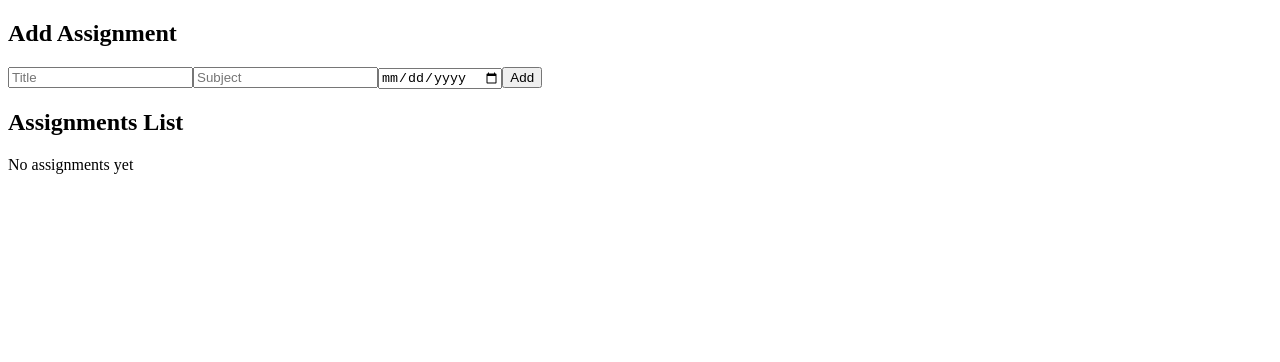
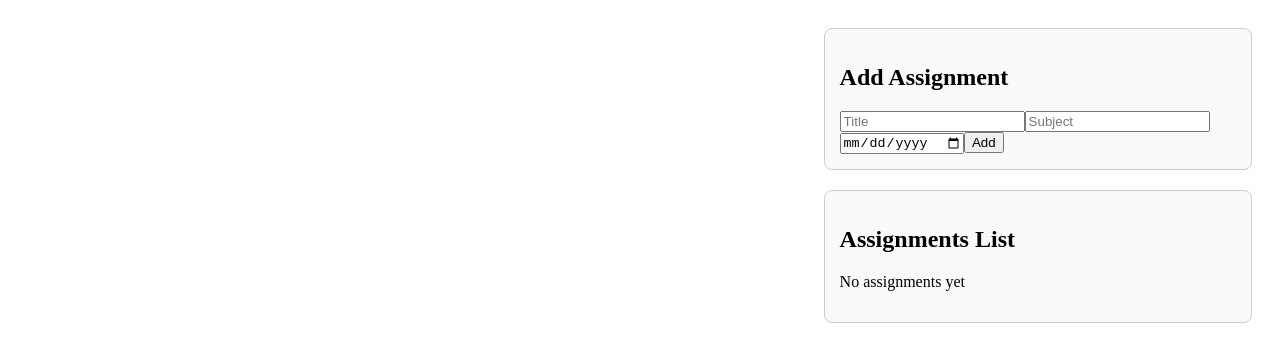
Before and after one commit to Navya-git-account/smart-student-tracker-react-app, a React (Vite) app: page / in a window 1280 px wide. Shown: the top 362 px of the page. Built offline with nearby package versions, Linux system fonts and the light colour scheme.

Commit message:
assignment form feature updated

```diff
--- a/src/App.css
+++ b/src/App.css
@@ -0,0 +1,26 @@
+.container {
+  display: flex;
+  justify-content: space-between;
+  padding: 20px;
+}
+
+/* Left side (empty or future UI) */
+.left {
+  width: 60%;
+}
+
+/* Right side (THIS is your main content) */
+.right {
+  width: 35%;
+  display: flex;
+  flex-direction: column;
+  gap: 20px;
+}
+
+/* Optional styling */
+.right section {
+  border: 1px solid #ccc;
+  padding: 15px;
+  border-radius: 8px;
+  background-color: #f9f9f9;
+}
--- a/src/App.jsx
+++ b/src/App.jsx
@@ -1,6 +1,8 @@
 import React, { useState } from "react";
 import AssignmentForm from "./components/AssignmentForm";
 import AssignmentList from "./components/AssignmentList";
+import "./App.css";
+
 
 function App() {
   const [assignments, setAssignments] = useState([]);
@@ -16,12 +18,19 @@ function App() {
   };
 
   return (
-    <div>
-      <AssignmentForm onAdd={handleAddAssignment} />
-      <AssignmentList
-        assignments={assignments}
-        onToggle={handleToggleCompleted}
-      />
+    <div className="container">
+      {/* Left empty space (or future content) */}
+      <div className="left"></div>
+
+      {/* Right side (one flex column) */}
+      <div className="right">
+        <AssignmentForm onAdd={handleAddAssignment} />
+
+        <AssignmentList
+          assignments={assignments}
+          onToggle={handleToggleCompleted}
+        />
+      </div>
     </div>
   );
 }
```
